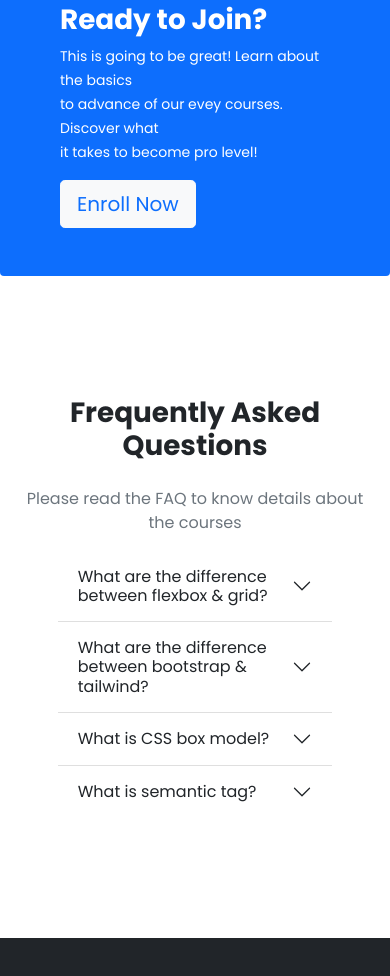
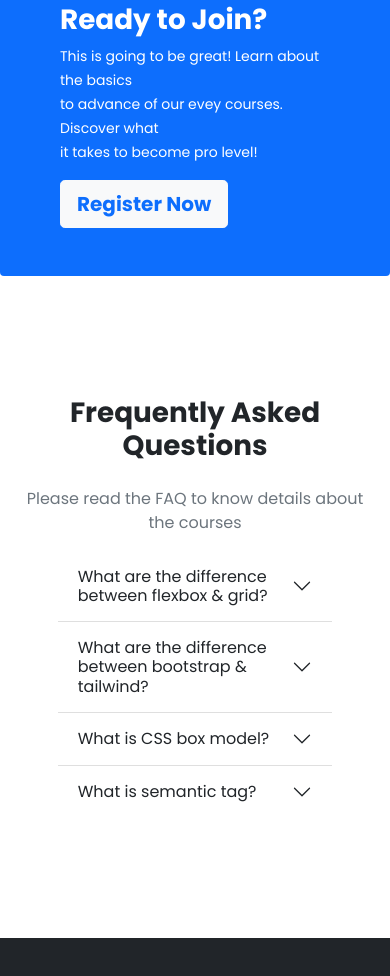
Before and after one commit to Ashraf59/etech-learning, a plain HTML site: page index.html in a window 390 px wide. Shown: the part 5421-6397 px from the top of the page. Drawn offline with nearby package versions, Linux system fonts and the light colour scheme.

Commit message:
Assignment three completed

```diff
--- a/index.html
+++ b/index.html
@@ -47,7 +47,7 @@
             </li>
           </ul>
           <form class="d-flex">
-            <button type="button" class="btn btn-outline-primary btn-lg">Enroll Now</button>
+            <button type="button" class="btn btn-outline-primary btn-lg">Register</button>
           </form>
         </div>
       </div>
@@ -255,9 +255,9 @@
         </div>
         <div class="col-lg-4 col-sm-12">
           <!-- Button trigger modal -->
-          <button type="button" class="btn btn-light btn-lg text-primary" data-bs-toggle="modal"
+          <button type="button" class="btn btn-light btn-lg text-primary fw-bold" data-bs-toggle="modal"
             data-bs-target="#exampleModal">
-            Enroll Now
+            Register Now
           </button>
 
           <!-- Modal -->
```
